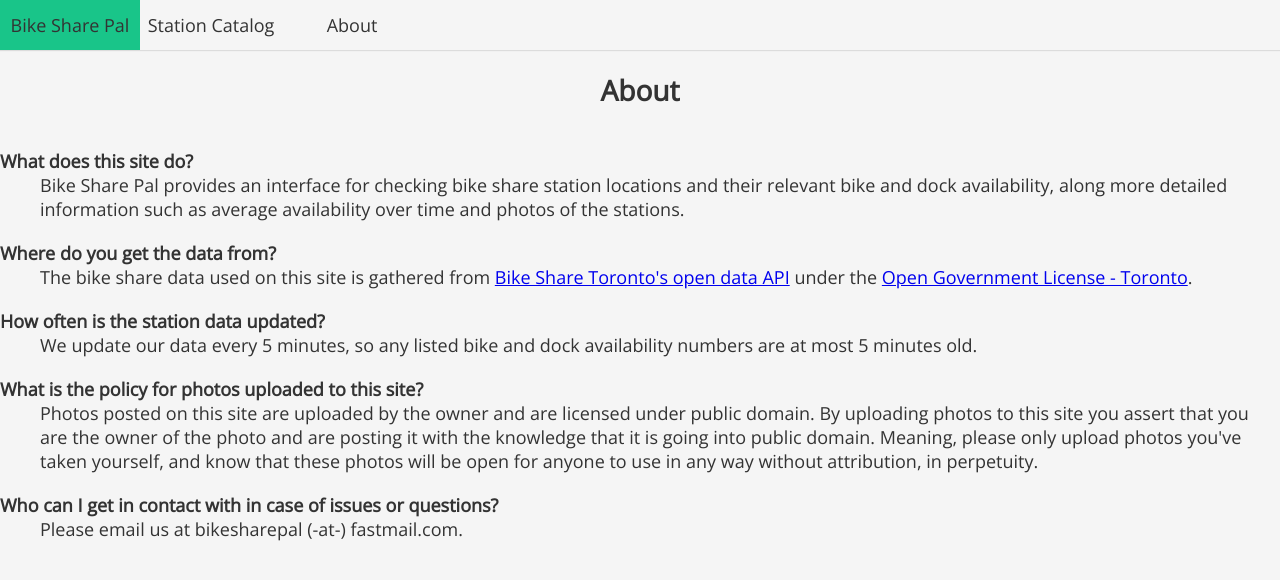
After one commit to mouhtasi/bikesharepal, a Django app: page /stations/about in a window 1280 px wide. The commit adds this page. Shown: the top 580 px of the page. Run offline with Django 3.2, Linux system fonts and the light colour scheme; some libraries are stand-ins or nearby versions.

Commit message:
Add about page

```diff
--- /dev/null
+++ b/bikesharestationcatalog/static/css/about.css
@@ -0,0 +1,7 @@
+dt {
+    font-weight: bold;
+}
+
+dd {
+    margin-bottom: 20px;
+}
--- /dev/null
+++ b/bikesharestationcatalog/templates/bikesharestationcatalog/about.html
@@ -0,0 +1,46 @@
+{% extends 'base.html' %}
+{% load static %}
+
+{% block extra_head %}
+<link rel="stylesheet" type="text/css" href="{% static 'css/about.css' %}"/>
+{% endblock %}
+
+{% block title %}{% block page_title %}About{% endblock %}{% endblock %}
+
+{% block content %}
+
+<div class="pure-g">
+    <div class="pure-u-1">
+        <dl>
+            <dt>What does this site do?</dt>
+            <dd>Bike Share Pal provides an interface for checking bike share station locations and their relevant bike
+                and dock availability, along more detailed information such as average availability over time and
+                photos of the stations.
+            </dd>
+
+            <dt>Where do you get the data from?</dt>
+            <dd>The bike share data used on this site is gathered from <a
+                    href="https://www.toronto.ca/city-government/data-research-maps/open-data/open-data-catalogue/#84045f23-7465-0892-8889-7b6f91049b29">Bike
+                Share Toronto's open data API</a> under the <a
+                    href="https://www.toronto.ca/city-government/data-research-maps/open-data/open-data-licence/">Open
+                Government License - Toronto</a>.
+            </dd>
+
+            <dt>How often is the station data updated?</dt>
+            <dd>We update our data every 5 minutes, so any listed bike and dock availability numbers are at most 5
+                minutes old.
+            </dd>
+
+            <dt>What is the policy for photos uploaded to this site?</dt>
+            <dd>Photos posted on this site are uploaded by the owner and are licensed under public domain. By uploading
+                photos to this site you assert that you are the owner of the photo and are posting it with the knowledge
+                that it is going into public domain. Meaning, please only upload photos you've taken yourself, and know
+                that these photos will be open for anyone to use in any way without attribution, in perpetuity.
+            </dd>
+
+            <dt>Who can I get in contact with in case of issues or questions?</dt>
+            <dd>Please email us at bikesharepal (-at-) fastmail.com.</dd>
+        </dl>
+    </div>
+</div>
+{% endblock %}
--- a/bikesharestationcatalog/urls.py
+++ b/bikesharestationcatalog/urls.py
@@ -4,4 +4,5 @@ from . import views
 urlpatterns = [
     path('', views.catalog_home, name='station_catalog_home'),
     path('station_details/<int:s_id>/', views.station_details, name='station_details'),
+    path('about', views.about, name='about')
 ]
--- a/bikesharestationcatalog/views.py
+++ b/bikesharestationcatalog/views.py
@@ -70,3 +70,7 @@ def station_details(request, s_id):
                                                                             'form': form, 'images': images,
                                                                             'station_averages': station_averages,
                                                                             'message': message})
+
+
+def about(request):
+    return render(request, 'bikesharestationcatalog/about.html');
--- a/website/static/css/style.css
+++ b/website/static/css/style.css
@@ -4,7 +4,7 @@ body {
     font-family: 'Open Sans', sans-serif;
     font-size: 14px;
     background-color: whitesmoke;
-    color: #333
+    color: #333;
 }
 
 .pure-g [class*="pure-u"] {
--- a/website/templates/base.html
+++ b/website/templates/base.html
@@ -25,6 +25,7 @@
                 <li><a href="{% url 'index' %}">Bike Share Pal</a></li>
                 <li class="{% if url_name == 'station_catalog_home' or url_name == 'station_details' %} menu-selected {% endif %}">
                     <a href="{% url 'station_catalog_home' %}">Station Catalog</a></li>
+                <li><a href="{% url 'about' %}">About</a></li>
             {% endwith %}
         </ul>
     </div>
```
